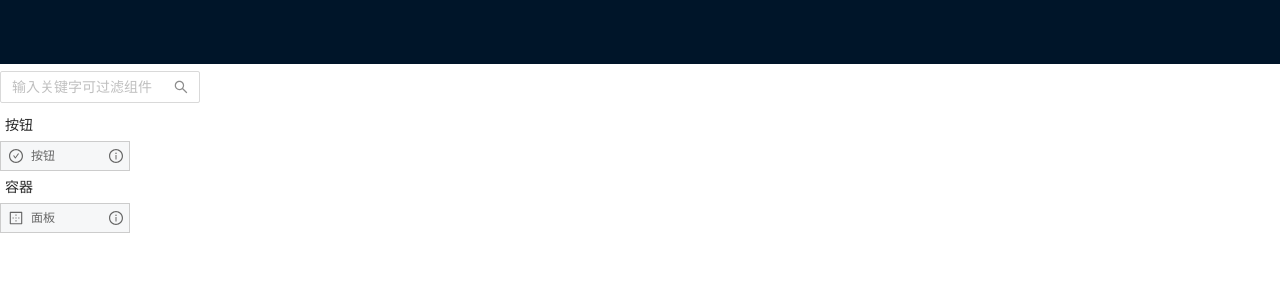
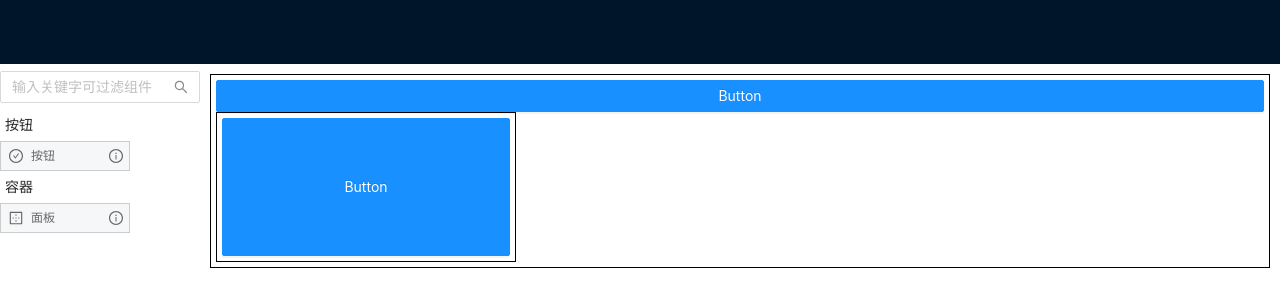
Before and after one commit to w4ngzhen/fast-dev, a React (Create React App) app: page / in a window 1280 px wide. Shown: the top 306 px of the page. Built offline with nearby package versions, Linux system fonts and the light colour scheme.

Commit message:
修复渲染问题

```diff
--- a/src/editor/define/SchemaDesignBlock.tsx
+++ b/src/editor/define/SchemaDesignBlock.tsx
@@ -9,6 +9,7 @@ export interface SchemaDesignBlock {
     height?: string;
     isSelected?: boolean;
     isCanvasPreview?: boolean;
+    isContainer?: boolean;
     children?: SchemaDesignBlock[] | undefined;
     component: (blockInfo: SchemaDesignBlock) => JSX.Element;
 }
@@ -40,7 +41,7 @@ const COMPONENTS: Record<string, (blockInfo: SchemaDesignBlock) => JSX.Element>
             style.outline = '1px solid #5aa7dc'
         }
 
-        return <Button style={style}>Button</Button>
+        return <Button style={style} type='primary'>Button</Button>
     },
     'panel': blockInfo => {
 
@@ -48,7 +49,9 @@ const COMPONENTS: Record<string, (blockInfo: SchemaDesignBlock) => JSX.Element>
             width: blockInfo.width,
             height: blockInfo.height,
             minWidth: '100px',
-            minHeight: '100px'
+            minHeight: '100px',
+            padding: '5px',
+            border: '1px black solid'
         }
 
         if (blockInfo.isSelected) {
@@ -98,8 +101,8 @@ export function convert(schema?: BaseSchema)
         name: schema.name,
         width: schema.width,
         height: schema.height,
+        isContainer: schema.isContainer,
         children: convertedChildren,
-
         component: (blockInfo) => componentFunc(blockInfo),
     };
 
--- a/src/editor/render/SchemaDesignBlockRenderer.tsx
+++ b/src/editor/render/SchemaDesignBlockRenderer.tsx
@@ -41,28 +41,29 @@ export class SchemaDesignBlockRenderer {
         }
 
         const children = block.children;
-        const wrapperChildren = [];
-        if (children && children.length > 0) {
-            wrapperChildren.push(children.map((child, idx) => {
+        let blockComp;
+        if (!block.isContainer || !children || children.length === 0) {
+            blockComp = block.component(block);
+        } else {
+            const wrapperChildren = children.map((child, idx) => {
                 const childPath = path + '/' + child.type + '_' + idx;
                 return SchemaDesignBlockRenderer.renderBlockInner(child, childPath);
-            }));
+            });
+            blockComp = React.cloneElement(block.component(block), {}, wrapperChildren);
         }
+
         return (
-            // <div className={'wrapper-block'}
-            //      key={path}
-            //      data-path={path}
-            //      data-for={block.type}
-            // >
-            //     {React.cloneElement(block.component(block), {
-            //         'data-type': block.type
-            //         // style: {
-            //         //     width: block.width,
-            //         //     height: block.height,
-            //         // }
-            //     }, wrapperChildren)}
-            // </div>
-            block.component(block)
+            <div className={'wrapper-block'}
+                 key={path}
+                 data-path={path}
+                 data-for={block.type}
+                 style={{
+                     width: block.width,
+                     height: block.height
+                 }}
+            >
+                {blockComp}
+            </div>
         );
     }
 
--- a/src/editor/ui/element-canvas/ElementCanvas.tsx
+++ b/src/editor/ui/element-canvas/ElementCanvas.tsx
@@ -1,7 +1,8 @@
-import {useState} from "react";
+import React, {useState} from "react";
 import {useDrop} from "react-dnd";
 import BaseSchema from "../../../schema/BaseSchema";
 import {SchemaDesignBlockRenderer} from "../../render/SchemaDesignBlockRenderer";
+import {Button} from "antd";
 
 export function ElementCanvas() {
     const [schemaDesignBlockRenderer] = useState(new SchemaDesignBlockRenderer());
@@ -12,27 +13,32 @@ export function ElementCanvas() {
             name: 'Page',
             width: '100%',
             height: '100%',
+            isContainer: true,
             children: [{
                 type: 'panel',
                 name: 'Panel',
                 width: '',
                 height: '',
+                isContainer: true,
                 children: [{
                     type: 'button',
                     name: 'Button',
                     width: '100%',
                     height: '100%',
+                    isContainer: false,
                 }, {
                     type: 'panel',
                     name: 'Panel',
                     width: '300px',
                     height: '150px',
+                    isContainer: true,
                     children: [
                         {
                             type: 'button',
                             name: 'Button',
                             width: '100%',
                             height: '100%',
+                            isContainer: false,
                         }
                     ]
                 }]
--- a/src/schema/BaseSchema.ts
+++ b/src/schema/BaseSchema.ts
@@ -1,9 +1,10 @@
 export default interface BaseSchema {
     type: string,
     name: string,
-    container?: boolean,
     width: string,
     height: string,
+
+    isContainer: boolean,
     children?: BaseSchema[],
 
     [propName: string]: string | number | boolean | undefined | BaseSchema[];
```
